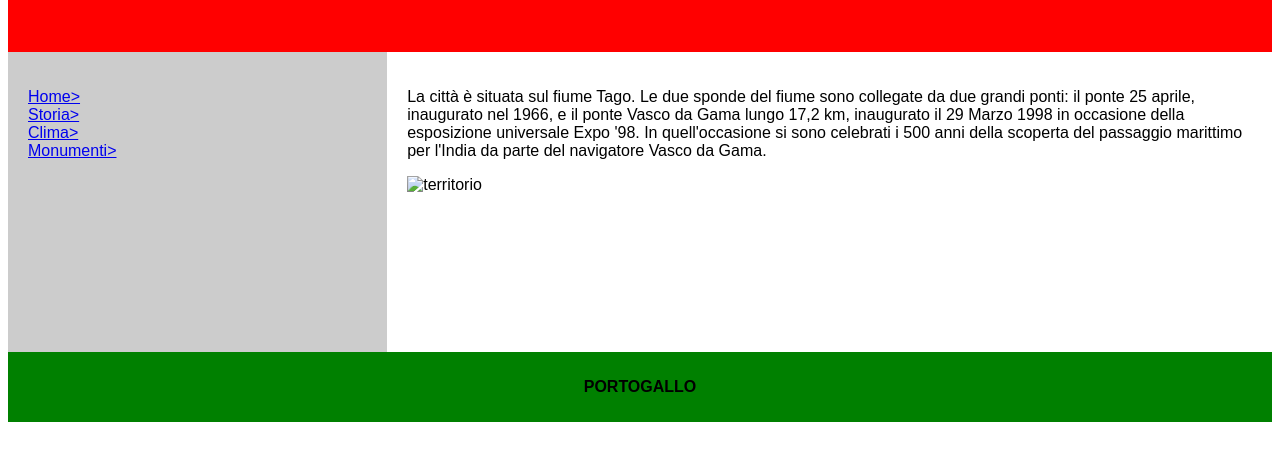
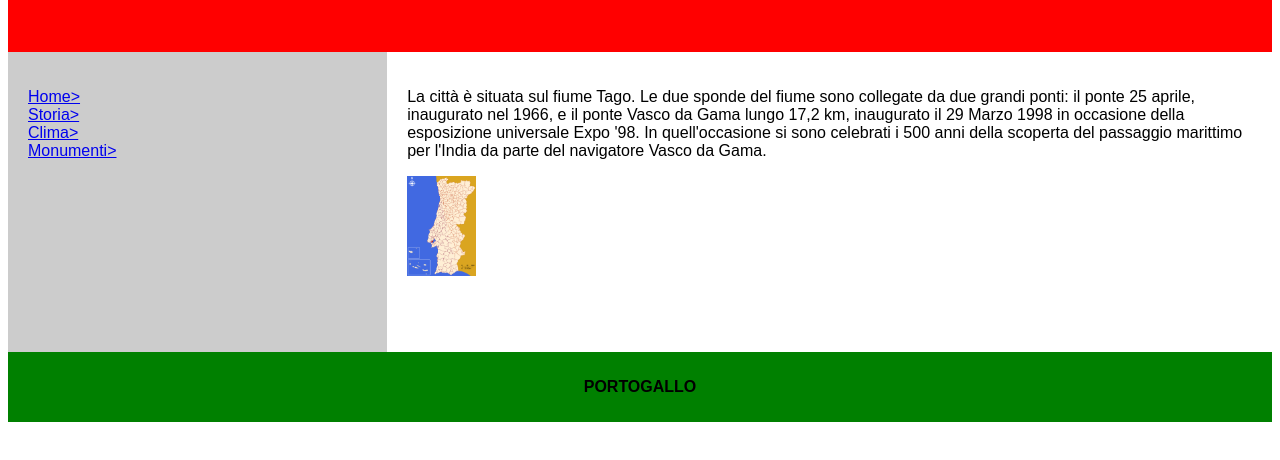
Before and after one commit to mazzot/index.html, a plain HTML site: page territorio.html in a window 1280 px wide. Shown: the part 164-624 px from the top of the page. Drawn offline with Linux system fonts and the light colour scheme.

Commit message:
Update territorio.html

```diff
--- a/territorio.html
+++ b/territorio.html
@@ -177,7 +177,7 @@ footer {
 </p>
 
 
-<img style="height: 100px;width: auto;" src="immagini/territorio.png" alt="territorio">
+<img style="height: 100px;width: auto;" src="immagini.jacopo/territorio.png" alt="territorio">
   </article>
 
 </section>
```
